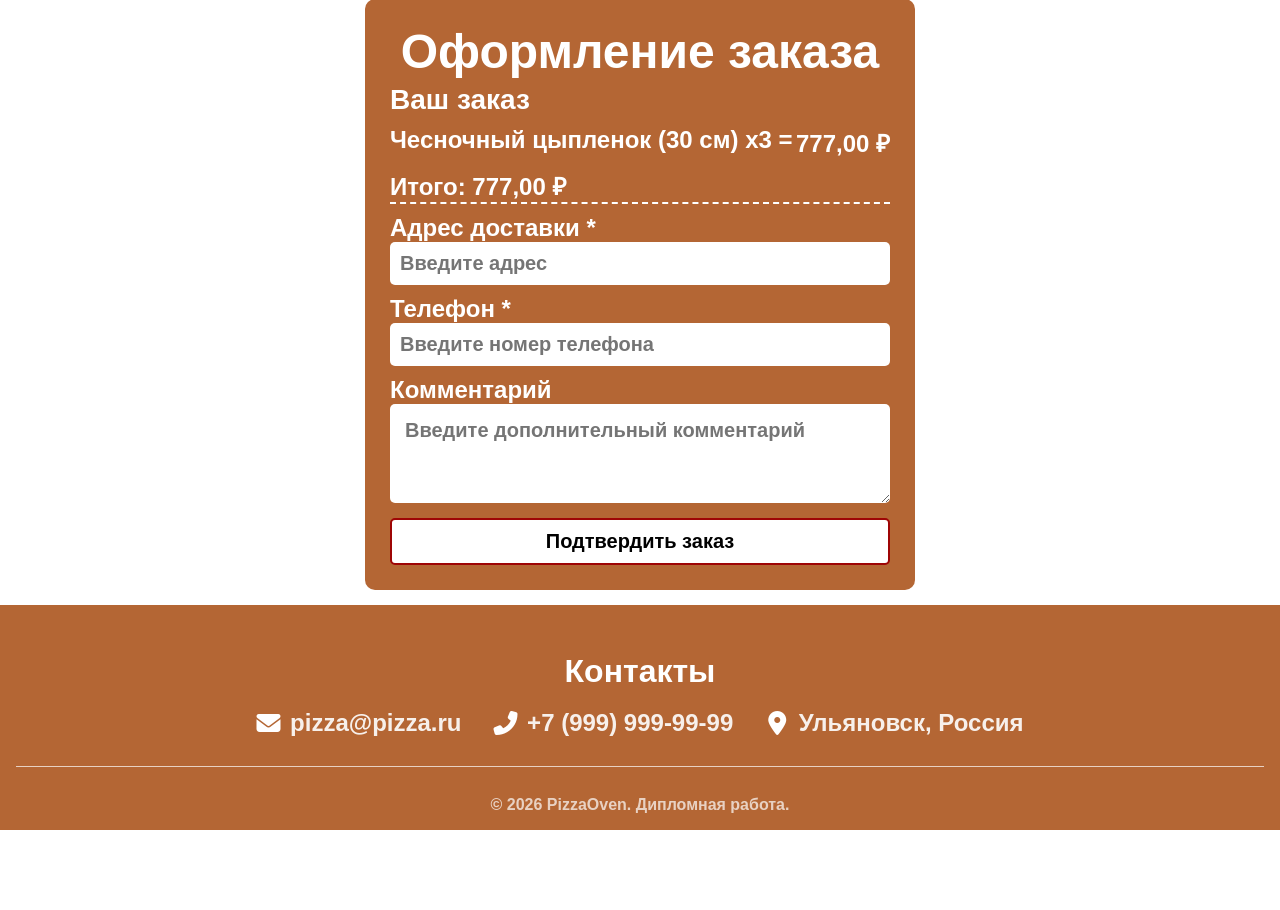
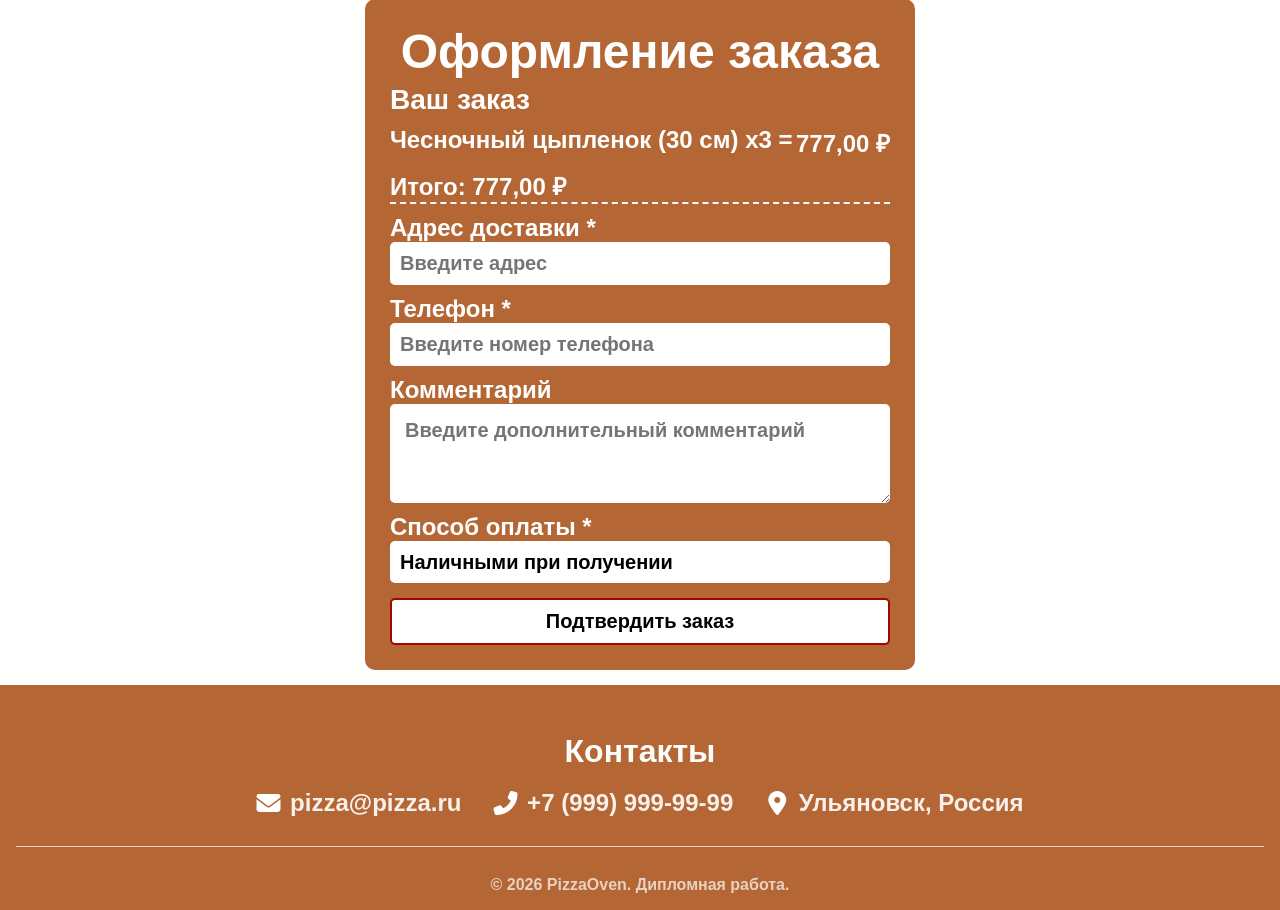
Before and after one commit to FlanRok/PizzaOven, a Django app: page /orders/create/ in a window 1280 px wide. Shown: the part 170-1080 px from the top of the page. Before the commit the page ends 1000 px from the top, so only its background shows below. Run offline with Django 5.2, Linux system fonts and the light colour scheme; a user stored in the database is signed in; data comes from the database, SQL or seed files in the repository; both versions use the stored data as it was after the commit; some web fonts are replaced.

Commit message:
feat: add payment choices, improve order create validation

```diff
--- a/pizzaoven/main/templates/main/base.html
+++ b/pizzaoven/main/templates/main/base.html
@@ -7,6 +7,7 @@
   <meta name="viewport" content="width=device-width, initial-scale=1.0" />
   <link rel="stylesheet" href="{% static 'main/css/base.css' %}" />
   <link rel="stylesheet" href="https://cdnjs.cloudflare.com/ajax/libs/font-awesome/6.4.0/css/all.min.css" />
+  <link rel="icon" href="{% static 'main/img/logo.png' %}" type="image/png" />
   {% block head %} {% endblock %}
   <title>{% block title %} {% endblock %}</title>
 </head>
--- a/pizzaoven/orders/admin.py
+++ b/pizzaoven/orders/admin.py
@@ -9,14 +9,14 @@ class OrderItemInline(admin.TabularInline):
 
 @admin.register(Order)
 class OrderAdmin(admin.ModelAdmin):
-    list_display = ('id', 'user', 'created_at', 'total_price', 'status', 'phone')
+    list_display = ('id', 'user', 'created_at', 'total_price', 'status', 'phone', 'payment_method')
     list_filter = ('status', 'created_at')
     search_fields = ('user__username', 'user__email', 'phone', 'address')
     readonly_fields = ('created_at', 'updated_at', 'total_price')
     inlines = [OrderItemInline]
     fieldsets = (
         ('Информация о заказе', {
-            'fields': ('user', 'status', 'total_price', 'address', 'phone', 'comment')
+            'fields': ('user', 'status', 'total_price', 'address', 'phone', 'comment', 'payment_method')
         }),
         ('Даты', {
             'fields': ('created_at', 'updated_at'),
--- a/pizzaoven/orders/forms.py
+++ b/pizzaoven/orders/forms.py
@@ -1,10 +1,46 @@
 from django import forms
+from .models import Order
 import re
 
-class OrderForm(forms.Form):
+class OrderForm(forms.ModelForm):
+    class Meta:
+        model = Order
+        fields = [
+            'address',
+            'phone',
+            'comment',
+            'payment_method'
+        ]
+    def clean_address(self):
+        address = self.cleaned_data['address']
+        address = address.strip()
+
+        if len(address) < 10:
+            raise forms.ValidationError(
+                "Адрес должен содержать минимум 10 символов"
+            )
+
+        if not re.search(r'[а-яА-Яa-zA-Z]', address):
+            raise forms.ValidationError(
+                "Адрес должен содержать название улицы или города"
+            )
+
+        if not re.search(r'\d', address):
+            raise forms.ValidationError(
+                "Укажите номер дома"
+            )
+
+        if not re.match(
+            r'^[а-яА-Яa-zA-Z0-9\s.,\-]+$',
+            address
+        ):
+            raise forms.ValidationError(
+                "Адрес содержит недопустимые символы"
+            )
+
+        return address
     address = forms.CharField(
         max_length=255,
-        min_length=5,
         label='Адрес доставки',
         widget=forms.TextInput(attrs={'placeholder': 'Введите адрес'})
     )
--- a/pizzaoven/orders/models.py
+++ b/pizzaoven/orders/models.py
@@ -8,6 +8,10 @@ class Order(models.Model):
         DELIVERED = 'delivered', 'Доставлен'
         CANCELLED = 'cancelled', 'Отменён'
 
+    class PaymentMethod(models.TextChoices):
+        CASH = 'cash', 'Наличными при получении'
+        CARD = 'card', 'Картой при получении'
+
     user = models.ForeignKey(to=User, on_delete=models.CASCADE, verbose_name="Пользователь")
     created_at = models.DateTimeField(auto_now_add=True, verbose_name="Дата создания")
     updated_at = models.DateTimeField(auto_now=True, verbose_name="Дата обновления")
@@ -17,7 +21,13 @@ class Order(models.Model):
     choices=Status.choices,
     default=Status.PROCESSING,
     verbose_name="Статус",
-)
+    )
+    payment_method = models.CharField(
+        max_length=20,
+        choices=PaymentMethod.choices,
+        default=PaymentMethod.CASH,
+        verbose_name="Способ оплаты"
+    )
     address = models.CharField(max_length=255, verbose_name="Адрес доставки")
     phone = models.CharField(max_length=20, verbose_name="Телефон")
     comment = models.TextField(blank=True, verbose_name="Комментарий к заказу")
--- a/pizzaoven/orders/static/orders/css/order_form.css
+++ b/pizzaoven/orders/static/orders/css/order_form.css
@@ -62,6 +62,32 @@ p{
     font-family: var(--font-family-alumni);
     font-weight: bold;
 }
+.form-group select{
+    padding: 10px;
+    border-radius: 5px;
+    border: none;
+    font-size: 20px;
+    font-family: var(--font-family-alumni);
+    font-weight: bold;
+    background-color: white;
+    color: black;
+    cursor: pointer;
+    appearance: none;
+}
+.form-group select option{
+    font-size: 20px;
+    color:black;
+    font-weight: bold;
+}
+
+.form-group select:hover{
+    background-color: #f5f5f5;
+}
+
+
+.form-group select:focus{
+    outline: 2px solid var(--main-color);
+}
 .order-submit-button{
     background-color: white;
     padding: 10px 0px;
--- a/pizzaoven/orders/templates/orders/order_form.html
+++ b/pizzaoven/orders/templates/orders/order_form.html
@@ -11,7 +11,7 @@
             <h2>Ваш заказ</h2>
             {% for cart in carts %}
             <div class="order-item-preview">
-                <p>{{ cart.pizza.name }} ({{ cart.get_size_display }}) x{{ cart.quantity }} = <span>{{ cart.pizzas_price }} ₽</span>
+                <p>{{ cart.pizza.name }} ({{ cart.get_size_display }}) x{{ cart.quantity }} = <span>{{ cart.pizzas_price}} ₽</span>
                 </p>
             </div>
             {% endfor %}
@@ -23,18 +23,34 @@
 
             <div class="form-group">
                 <label for="address">Адрес доставки *</label>
-                <input type="text" id="address" placeholder="Введите адрес" name="address" value="{{ form_data.address|default:'' }}" required>
-                 {{ form.address.errors }}
+                <input type="text" id="address" placeholder="Введите адрес" name="address"
+                    value="{{ form_data.address|default:'' }}" required>
+                {{ form.address.errors }}
             </div>
             <div class="form-group">
                 <label for="phone">Телефон *</label>
-                <input type="tel" id="phone" placeholder="Введите номер телефона" name="phone" value="{{ form_data.phone|default:'' }}" required>
-                 {{ form.phone.errors }}
+                <input type="tel" id="phone" placeholder="Введите номер телефона" name="phone"
+                    value="{{ form_data.phone|default:'' }}" required>
+                {{ form.phone.errors }}
             </div>
             <div class="form-group">
                 <label for="comment">Комментарий</label>
-                <textarea id="comment" placeholder="Введите дополнительный комментарий" name="comment" rows="3">{{ form_data.comment|default:'' }}</textarea>
-                 {{ form.comment.errors }}
+                <textarea id="comment" placeholder="Введите дополнительный комментарий" name="comment"
+                    rows="3">{{ form_data.comment|default:'' }}</textarea>
+                {{ form.comment.errors }}
+            </div>
+            <div class="form-group">
+                <label for="payment_method">Способ оплаты *</label>
+                <select id="payment_method"  name="payment_method" required>
+                    <option value="cash">
+                        Наличными при получении
+                    </option>
+
+                    <option value="card">
+                        Банковская карта
+                    </option>
+                </select>
+                {{ form.payment_method.errors }}
             </div>
             <button type="submit" class="order-submit-button">Подтвердить заказ</button>
         </form>
--- a/pizzaoven/orders/templates/orders/order_list.html
+++ b/pizzaoven/orders/templates/orders/order_list.html
@@ -17,6 +17,7 @@
                 <p>Дата: {{ order.created_at|date:"d.m.Y" }}</p>
                 <p>Статус: {{ order.get_status_display }}</p>
                 <p>Сумма: {{ order.total_price }} ₽</p>
+                <p>Оплата: {{ order.get_payment_method_display }}</p>
 
                 <h3>Товары:</h3>
                 <ul>
--- a/pizzaoven/orders/views.py
+++ b/pizzaoven/orders/views.py
@@ -19,6 +19,7 @@ def order_create(request):
             address = form.cleaned_data['address']
             phone = form.cleaned_data['phone']
             comment = form.cleaned_data.get('comment', '')
+            payment_method = form.cleaned_data['payment_method']
 
             total_price = carts.total_price()
             order = Order.objects.create(
@@ -26,7 +27,8 @@ def order_create(request):
                 total_price=total_price,
                 address=address,
                 phone=phone,
-                comment=comment
+                comment=comment,
+                payment_method=payment_method
             )
             for cart_item in carts:
                 OrderItem.objects.create(
```
Also changed, not shown: pizzaoven/db.sqlite3, pizzaoven/orders/migrations/0006_order_payment_method.py (added).
